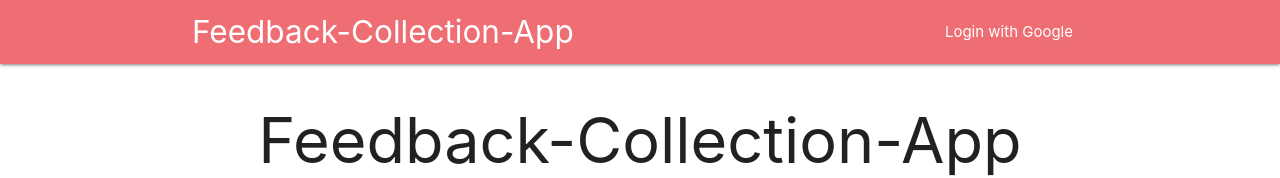
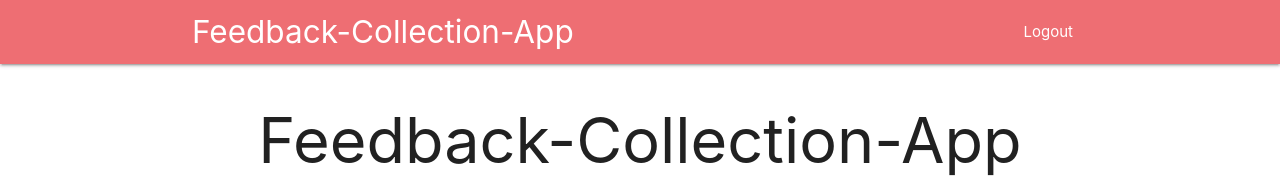
Before and after one commit to heminjohnson/Feedback-Collection-App, a React (Create React App) app in the folder client/: page / in a window 1280 px wide. Shown: the top 178 px of the page. Built offline with nearby package versions, Linux system fonts and the light colour scheme; no server answers.

Commit message:
feat: update the header to use the prop data if the user is logged in

```diff
--- a/client/src/components/Header.js
+++ b/client/src/components/Header.js
@@ -1,18 +1,29 @@
 import React, { Component } from 'react'
+import { connect } from 'react-redux'
+import { Link } from 'react-router-dom'
 
 class Header extends Component {
+  renderContent() {
+    switch (this.props.auth) {
+      case null:
+        return
+      case false:
+        return <li><a href='/auth/google'>Login with Google</a></li>
+      default:
+        return <li><a href='/api/logout'>Logout</a></li>
+    }
+  }
+
   render() {
     return (
       <nav>
         <div className='nav-wrapper'>
           <div className='container'>
-            <a className='left brand-logo'>
+            <Link to={ this.props.auth ? '/surveys' : '/' } className='left brand-logo'>
               Feedback-Collection-App
-            </a>
+            </Link>
             <ul className='right'>
-              <li>
-                <a>Login with Google</a>
-              </li>
+              {this.renderContent()}
             </ul>
           </div>
         </div>
@@ -21,4 +32,8 @@
   }
 }
 
-export default Header
+function mapStateToProps ({ auth }) {
+  return { auth }
+}
+
+export default connect(mapStateToProps)(Header)
```
